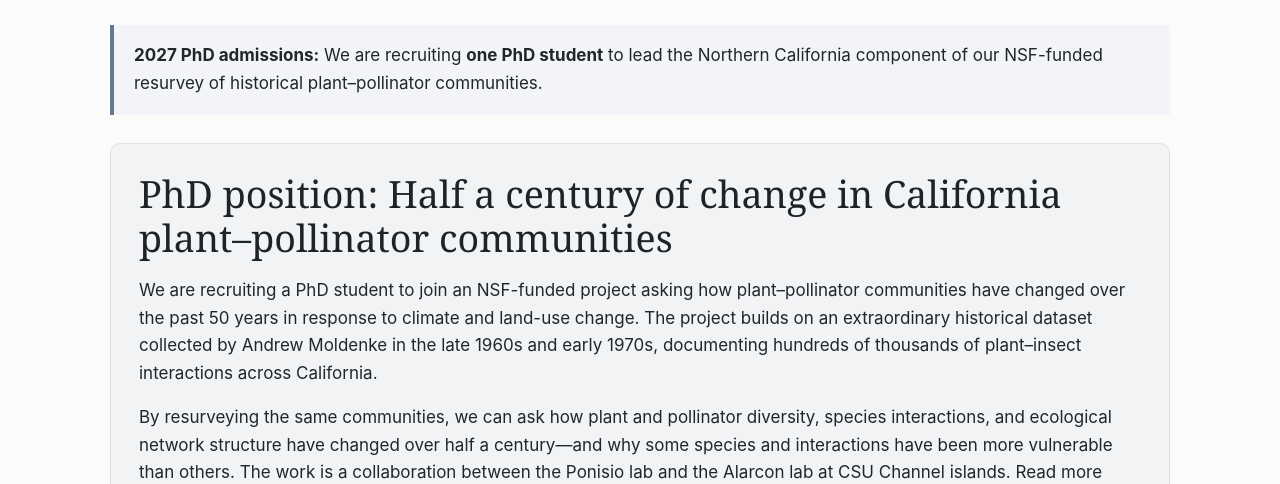
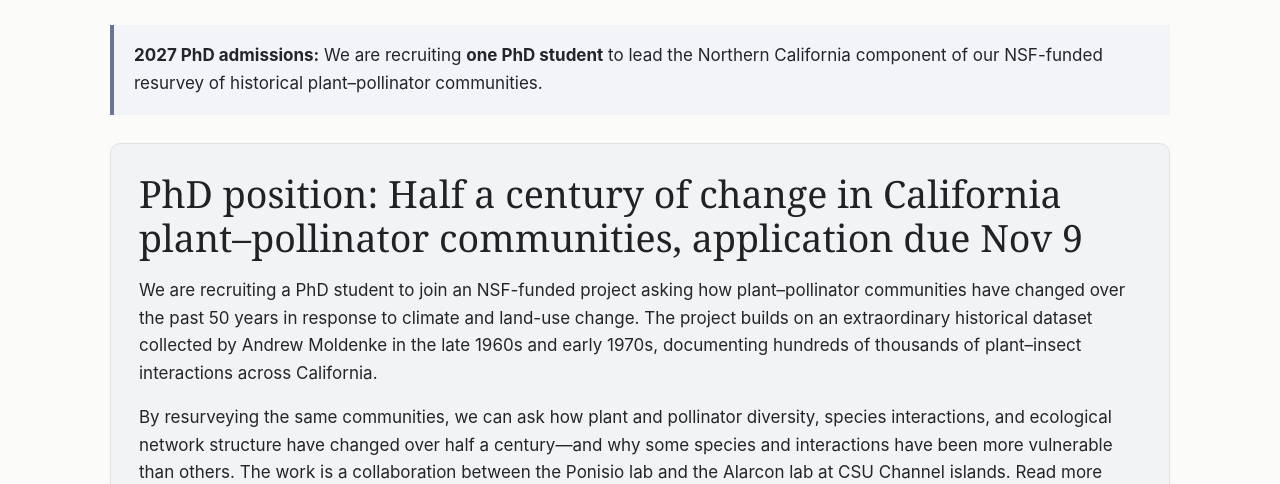
Before and after one commit to lponisio/lponisio.github.io, a plain HTML site: page join.html in a window 1280 px wide. Shown: the part 316-800 px from the top of the page. Drawn offline with Linux system fonts and the light colour scheme.

Commit message:
fix: added due date

```diff
--- a/join.html
+++ b/join.html
@@ -32,7 +32,8 @@
 <div class="callout"><p><strong>2027 PhD admissions:</strong> We are recruiting <strong>one PhD student</strong> to lead the Northern California component of our NSF-funded resurvey of historical plant–pollinator communities.</p></div>
 
 <section class="position-box">
-<h2>PhD position: Half a century of change in California plant–pollinator communities</h2>
+<h2>PhD position: Half a century of change in California
+  plant–pollinator communities, application due Nov 9</h2>
 <p>We are recruiting a PhD student to join an NSF-funded project asking how plant–pollinator communities have changed over the past 50 years in response to climate and land-use change. The project builds on an extraordinary historical dataset collected by Andrew Moldenke in the late 1960s and early 1970s, documenting hundreds of thousands of plant–insect interactions across California.</p>
 <p>By resurveying the same communities, we can ask how plant and
   pollinator diversity, species interactions, and ecological network
```
